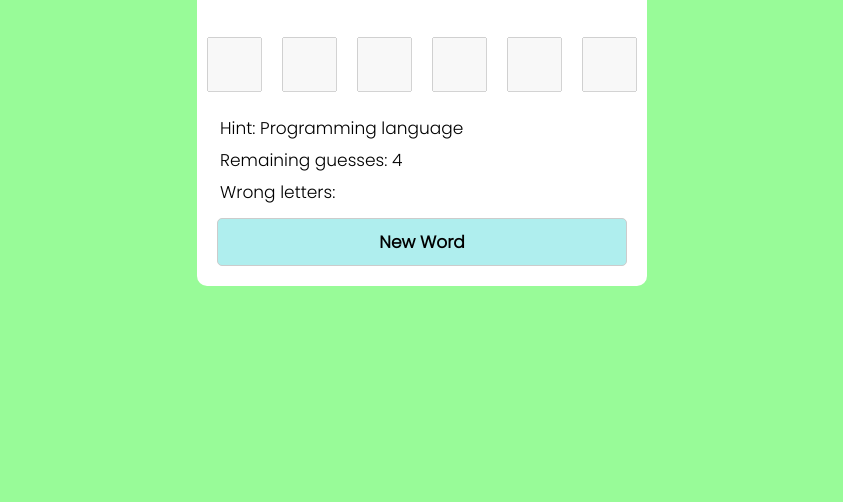
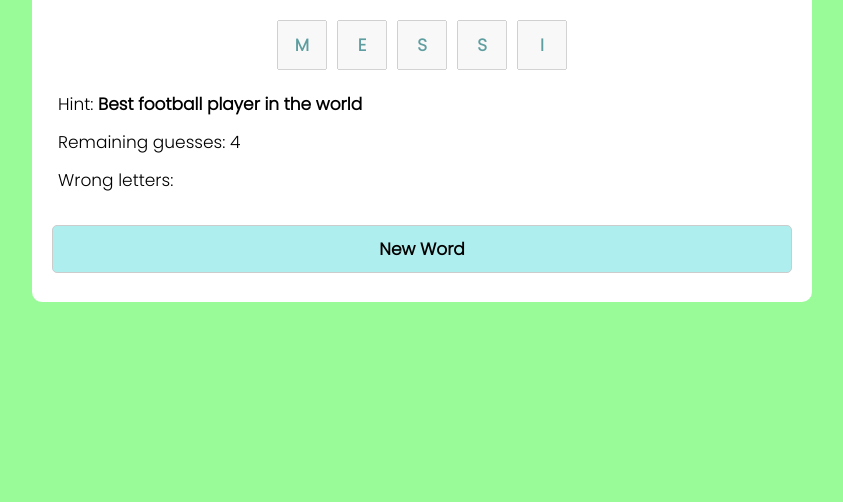
Before and after one commit to andremango/GuessTheWord, a plain HTML site: page index.html in a window 1280 px wide. Shown: the part 298-800 px from the top of the page, without its empty margins (218-1061 px from the left). Drawn offline with Linux system fonts and the light colour scheme.

Commit message:
Dynamic start game (Retrieve random word)

```diff
--- a/index.html
+++ b/index.html
@@ -5,28 +5,18 @@
     <title>Guess the word! | AM</title>
     <!-- CSS -->
     <link rel="stylesheet" href="./style.css" />
-    <link rel="icon" href="resources/question.png">
+    <link rel="icon" href="resources/question.png" />
     <meta name="viewport" content="width=device.width, initial-scale=1.0" />
   </head>
   <body>
-    <!-- JS -->
-    <script src="./script.js"></script>
-
     <div class="container-wrapper">
       <h1>Guess the word!</h1>
 
       <div class="container-content">
-        <div class="inputs">
-          <input type="text" disabled />
-          <input type="text" disabled />
-          <input type="text" disabled />
-          <input type="text" disabled />
-          <input type="text" disabled />
-          <input type="text" disabled />
-        </div>
+        <div class="inputs"></div>
 
         <div class="details">
-          <p class="hint-label">Hint: <bold>Programming language</bold></p>
+          <p class="hint-label"></p>
           <p class="remaining-guesses-label">
             Remaining guesses: <bold>4</bold>
           </p>
@@ -36,5 +26,7 @@
         <button class="reset-btn">New Word</button>
       </div>
     </div>
+    <!-- JS -->
+    <script src="./script.js"></script>
   </body>
 </html>
--- a/script.js
+++ b/script.js
@@ -0,0 +1,72 @@
+// Words
+const wordList = [
+  {
+    word: "HTML",
+    hint: "Markup language",
+  },
+  {
+    word: "Rome",
+    hint: "Italian capital",
+  },
+  {
+    word: "Messi",
+    hint: "Best football player in the world",
+  },
+  {
+    word: "Foo Fighters",
+    hint: "Famous rock band",
+  },
+  {
+    word: "Football",
+    hint: "Famous sport",
+  },
+];
+
+// Get elements
+const inputs = document.querySelector(".inputs"),
+  hintLabel = document.querySelector(".hint-label"),
+  remainingGuessesLabel = document.querySelector(".remaining-guesses-label"),
+  resetBtn = document.querySelector(".reset-btn");
+
+function startGame() {
+  // Retrieve random word from wordList
+  let randomObj = getRandomWord(),
+    hint = randomObj ? randomObj.hint : null,
+    word = randomObj ? randomObj.word : null;
+
+  if (randomObj) {
+    if (hintLabel) {
+      hintLabel.innerHTML = "Hint: " + "<b>" + hint + "</b>";
+    }
+
+    if (inputs) {
+      // ! Clean child's
+      inputs.innerHTML = "";
+
+      for (let i = 0; i < word.length; i++) {
+        // Create input element
+        let input = document.createElement("input");
+        // Set CSS
+        input.setAttribute("class", ".inputs input");
+
+        input.disabled = true;
+        input.value = word.charAt(i);
+
+        inputs.append(input);
+      }
+    }
+  }
+}
+
+startGame();
+
+// Start game on reset button click
+if (resetBtn) {
+  resetBtn.addEventListener("click", () => {
+    startGame();
+  });
+}
+
+function getRandomWord() {
+  return wordList[Math.floor(Math.random() * wordList.length)];
+}
--- a/style.css
+++ b/style.css
@@ -16,7 +16,8 @@ body {
 }
 
 .container-wrapper {
-  width: 450px;
+  width: 780px;
+  height: 400px;
   background: white;
   border-radius: 10px;
 }
@@ -24,7 +25,7 @@ body {
 .container-wrapper h1 {
   font-size: 25px;
   font-weight: bold;
-  padding: 20px;
+  padding: 22px;
   text-align: center;
   border-bottom: 1px solid #ccc;
 }
@@ -36,9 +37,14 @@ body {
 }
 
 .inputs input {
-  width: 55px;
-  height: 55px;
-  margin: 20px 10px;
+  width: 50px;
+  height: 50px;
+  margin: 15px 5px;
+  text-align: center;
+  font-size: 17px;
+  text-transform: uppercase;
+  font-weight: bolder;
+  color: cadetblue;
 }
 
 .container-content {
@@ -47,7 +53,7 @@ body {
 
 .details p {
   font-size: 17px;
-  padding: 3px;
+  padding: 6px;
 }
 
 .reset-btn {
@@ -59,5 +65,5 @@ body {
   border-radius: 5px;
   border: 1px solid #ccc;
   cursor: pointer;
-  margin-top: 10px;
+  margin-top: 26px;
 }
```
